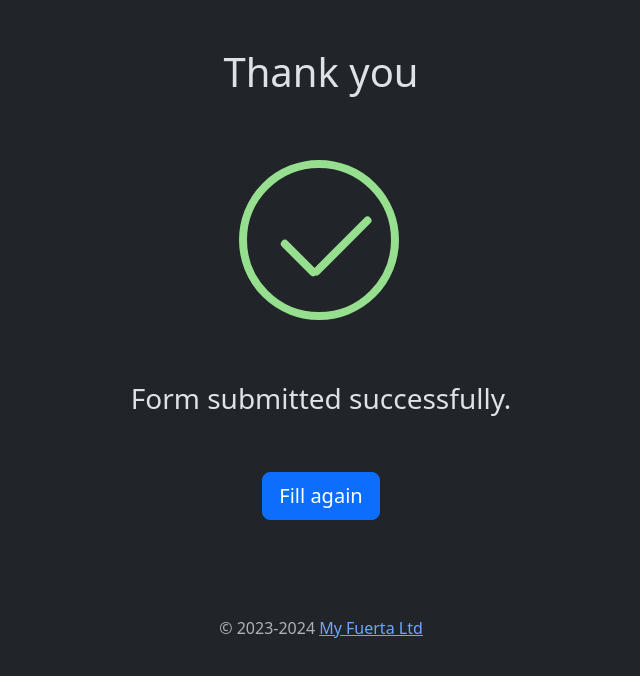
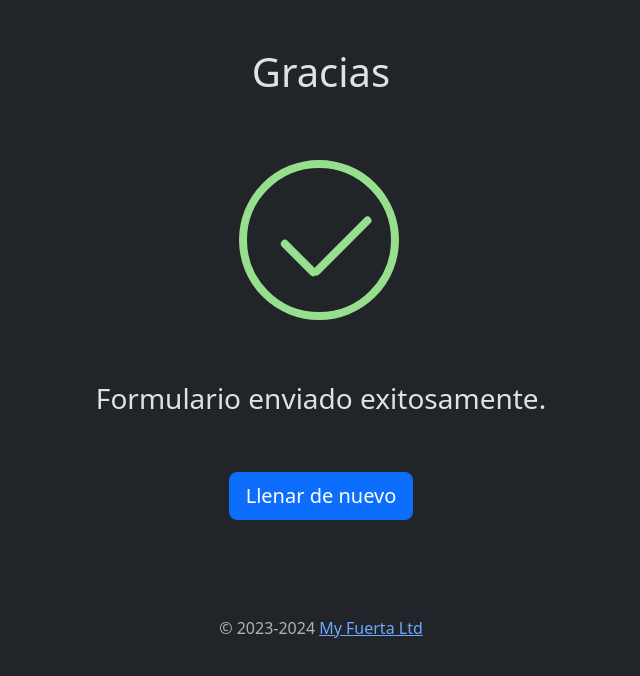
Before and after one commit to bartprokop/apex-fuerta-uk, a plain HTML site: page forms/success-es.html in a window 1280 px wide. Shown: the whole page, without its empty margins (319-959 px from the left). Drawn offline with nearby package versions, Linux system fonts and the light colour scheme.

Commit message:
success in Spanish

```diff
--- a/forms/success-es.html
+++ b/forms/success-es.html
@@ -1,5 +1,5 @@
 <!doctype html>
-<html lang="en" data-bs-theme="dark">
+<html lang="es" data-bs-theme="dark">
 
 <head>
     <meta charset="utf-8">
@@ -11,7 +11,7 @@
 </head>
 
 <body>
-    <h1 class="text-center pt-5 pb-5">Thank you</h1>
+    <h1 class="text-center pt-5 pb-5">Gracias</h1>
 
     <div class="mx-auto p-2" style="width: 180px;">
         <div class="success-icon">
@@ -20,10 +20,10 @@
         </div>
     </div>
 
-    <h3 class="text-center pt-5 pb-5">Form submitted successfully.</h3>
+    <h3 class="text-center pt-5 pb-5">Formulario enviado exitosamente.</h3>
 
     <div class="text-center">
-        <a href="guest-reg-en.html" class="btn btn-primary btn-lg" role="button" aria-disabled="true">Fill again</a>
+        <a href="guest-reg-en.html" class="btn btn-primary btn-lg" role="button" aria-disabled="true">Llenar de nuevo</a>
     </div>
 
     <footer class="my-5 pt-5 text-muted text-center text-small">
```
